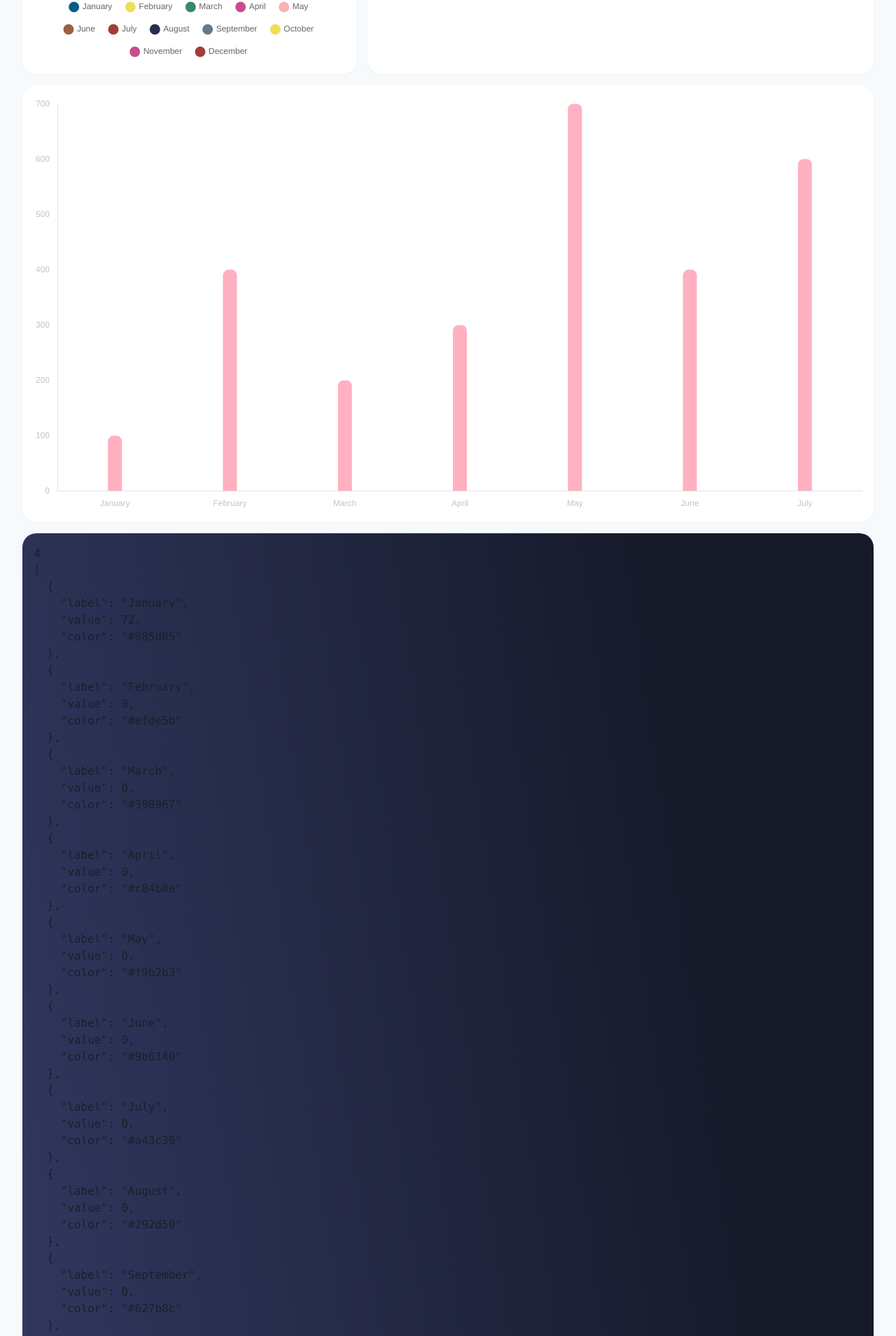
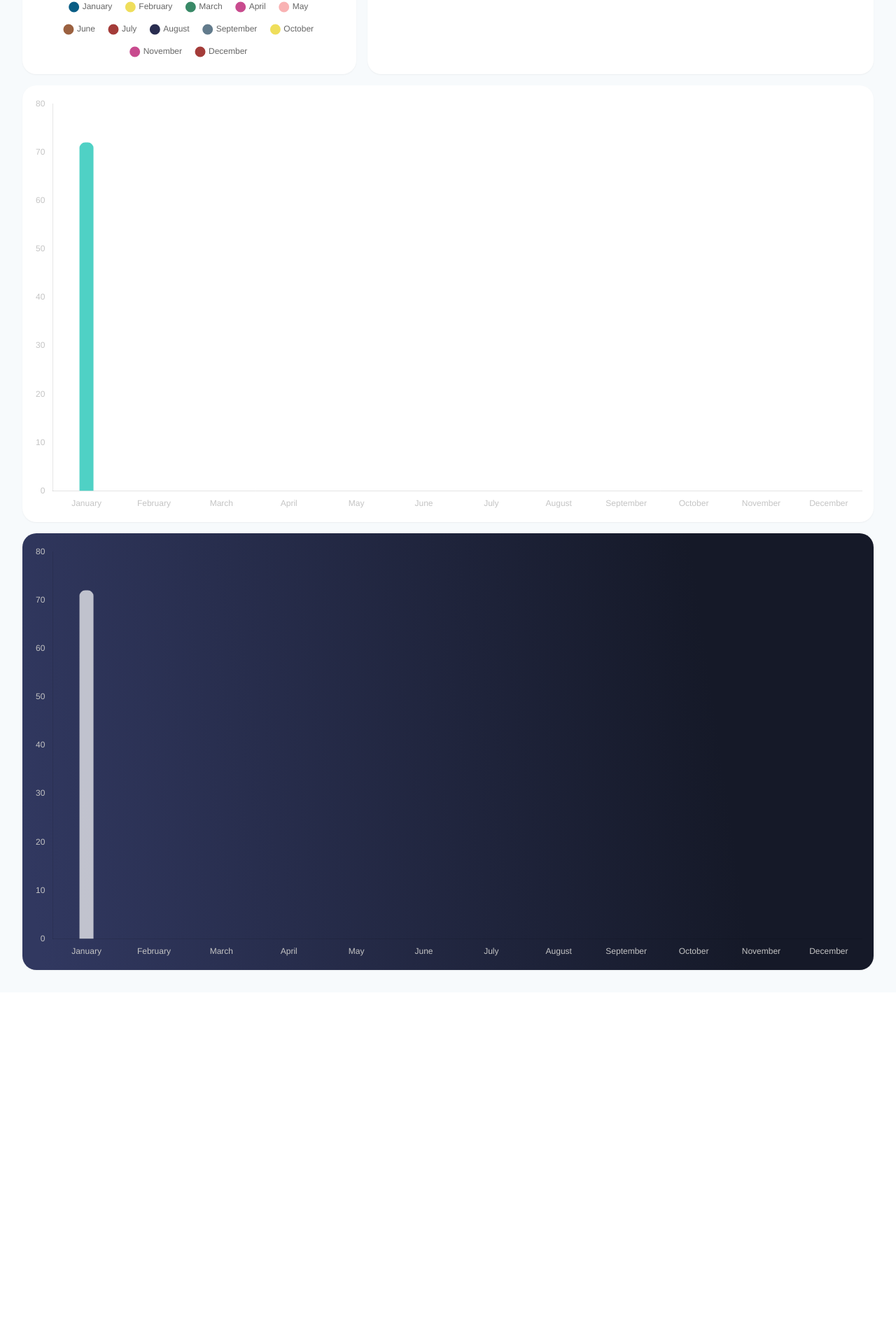
Before and after one commit to radenlarko/Chart-Test, a Next.js app: page / in a window 1280 px wide. Shown: the part 450-2359 px from the top of the page at 70% size. After the commit the page ends 1868 px from the top, so only its background shows below. Built offline with nearby package versions, Linux system fonts and the light colour scheme.

Commit message:
Implementasi Data BarChart

```diff
--- a/components/BarChart.tsx
+++ b/components/BarChart.tsx
@@ -1,4 +1,4 @@
-import React from "react";
+import React, { useMemo } from "react";
 import {
   Chart as ChartJS,
   CategoryScale,
@@ -11,6 +11,7 @@ import {
   ChartData,
 } from "chart.js";
 import { Bar } from "react-chartjs-2";
+import { DataChart } from "@/utils/dataChart";
 
 ChartJS.register(
   CategoryScale,
@@ -20,6 +21,13 @@ ChartJS.register(
   Tooltip,
   Legend
 );
+
+interface Props {
+  dataChart: DataChart[];
+  isDark?: boolean;
+  colorBar?: string;
+  maxWidthBar?: number;
+}
 
 const options: ChartOptions<"bar"> = {
   responsive: true,
@@ -53,20 +61,29 @@ const options: ChartOptions<"bar"> = {
   },
 };
 
-const data: ChartData<"bar"> = {
-  labels: ["January", "February", "March", "April", "May", "June", "July"],
+const BarChart = ({ dataChart, isDark, colorBar, maxWidthBar }: Props) => {
+  const data = useMemo<ChartData<"bar">>(() => {
+    const labelList = dataChart.map((item) => item.label);
+    const valueList = dataChart.map((item) => item.value);
+    const bgColor = isDark
+      ? "rgba(255, 255, 255, 0.7)"
+      : colorBar
+      ? colorBar
+      : "rgba(79, 209, 197, 1)";
+    return {
+      labels: labelList,
       datasets: [
         {
           label: "Dataset 1",
-      data: [100, 400, 200, 300, 700, 400, 600],
-      backgroundColor: "rgba(255, 99, 132, 0.5)",
-      maxBarThickness: 20,
+          data: valueList,
+          backgroundColor: bgColor,
+          maxBarThickness: maxWidthBar || 20,
           borderRadius: 8,
         },
       ],
     };
+  }, [dataChart, isDark, colorBar, maxWidthBar]);
 
-const BarChart = () => {
   return <Bar options={options} data={data} />;
 };
 
--- a/pages/index.tsx
+++ b/pages/index.tsx
@@ -105,13 +105,10 @@ export default function Home() {
                 />
               </GridItemCard>
               <GridItemCard colSpan={5}>
-                <BarChart />
+                <BarChart dataChart={selectedData} />
               </GridItemCard>
               <GridItemCard colSpan={5} isDark>
-                <Text>4</Text>
-                <pre>
-                  <code>{JSON.stringify(selectedData, null, 2)}</code>
-                </pre>
+                <BarChart dataChart={selectedData} isDark />
               </GridItemCard>
             </Grid>
           </Box>
```
Lines whose indentation alone changed are shown as unchanged.
